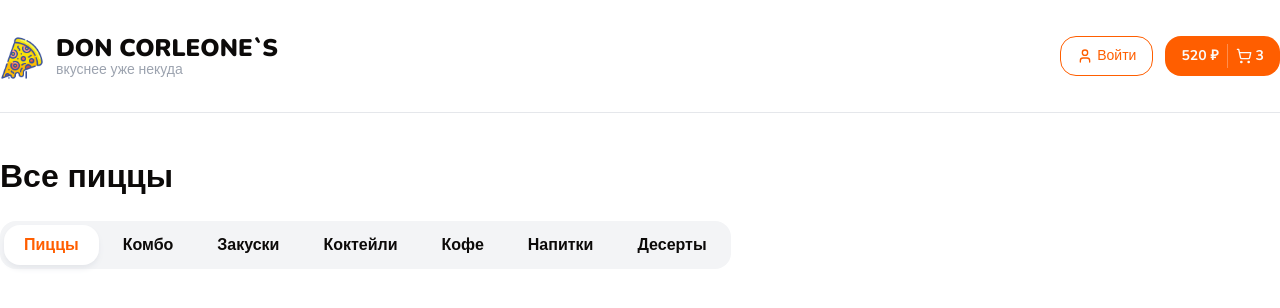
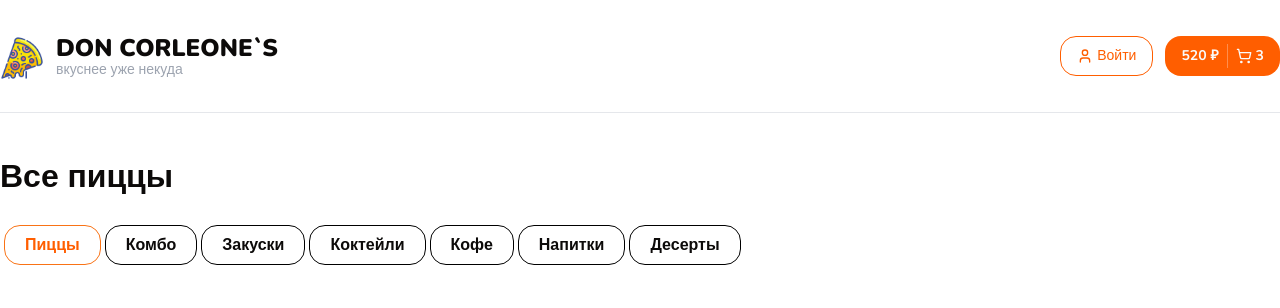
Before and after one commit to DmitryPanikarovsky/DonCorleone, a Next.js app: page / in a window 1280 px wide. Shown: the top 308 px of the page. Built offline with nearby package versions, Linux system fonts and the light colour scheme.

Commit message:
fix categories

```diff
--- a/components/shared/categories.tsx
+++ b/components/shared/categories.tsx
@@ -2,7 +2,6 @@
 
 import { cn } from "@/lib/utils";
 import { FC, useState } from "react";
-
 interface CategoriesProps {
     className?: string;
 }
@@ -10,16 +9,15 @@ interface CategoriesProps {
 const categories = ["Пиццы", "Комбо", "Закуски", "Коктейли", "Кофе", "Напитки", "Десерты"];
 
 export const Categories: FC<CategoriesProps> = ({ className }) => {
-
     const [category, setCategory] = useState<number>(0);
 
     return (
-        <div className={cn("inline-flex gap-1 bg-gray-100 p-1 rounded-2xl", className)}>
+        <div className={cn("inline-flex gap-1 p-1", className)}>
             {categories.map((cat, index) => (
                 <li
                     className={cn(
-                        "flex items-center font-bold h-10 rounded-2xl px-5 cursor-pointer",
-                        category === index && "bg-white shadow-md shadow-gray-200 text-primary"
+                        "flex items-center font-bold h-10 rounded-2xl px-5 cursor-pointer transition-all duration-200 border border-black",
+                        category === index && "text-primary border border-orange-500"
                     )}
                     key={index}
                     onClick={() => setCategory(index)}
```
